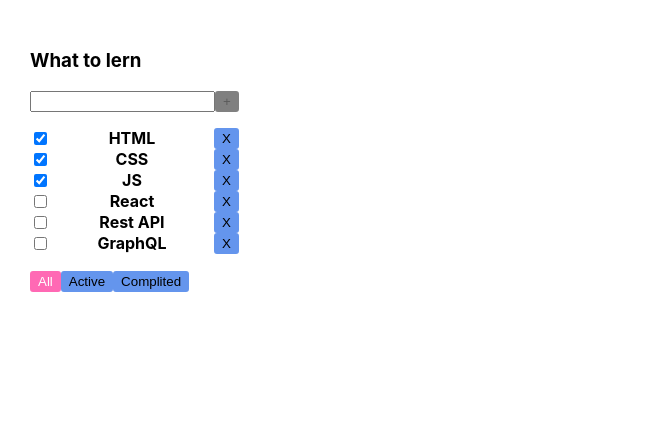
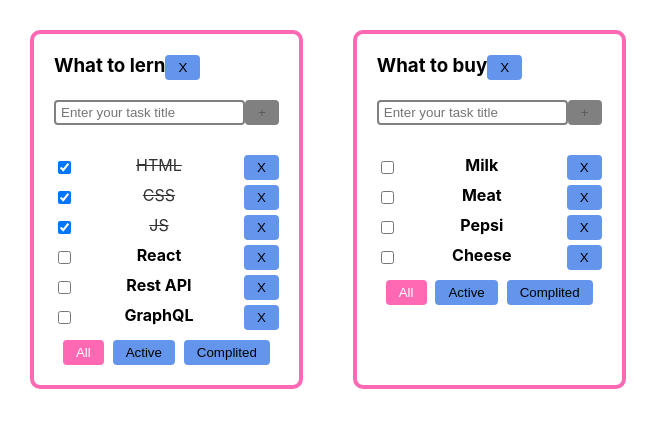
Before and after one commit to IlyaHancharuk/ToDoList, a React (Create React App) app: page / in a window 1280 px wide. Shown: the top 428 px of the page, without its empty margins (0-659 px from the left). Built offline with nearby package versions, Linux system fonts and the light colour scheme.

Commit message:
feat: implement render some todolists

```diff
--- a/src/components/App.css
+++ b/src/components/App.css
@@ -1,3 +1,7 @@
+*, *::before, *::after {
+  box-sizing: border-box;
+}
+
 .App {
   padding: 30px;
   display: flex;
@@ -8,35 +12,83 @@
   margin-right: 50px;
 }
 
-.Todolist button {
-  background-color: cornflowerblue;
-  border: 2px solid cornflowerblue;
-  cursor: pointer;
-  border-radius: 3px;
-  -webkit-border-radius: 3px;
-  -moz-border-radius: 3px;
-  -ms-border-radius: 3px;
-  -o-border-radius: 3px;
+.Todolist {
+  padding: 20px;
+  border: 4px solid hotpink;
+  border-radius: 10px;
+  -webkit-border-radius: 10px;
+  -moz-border-radius: 10px;
+  -ms-border-radius: 10px;
+  -o-border-radius: 10px;
 }
 
-.Todolist button:hover {
-  cursor: pointer;
-  border: 2px solid hotpink;
+.Todolist h3 {
+  margin: 0 0 20px 0;
 }
 
-.Todolist button:active {
+.input {
+  padding: 3px 5px;
+  border: 2px solid gray;
+  border-radius: 4px;
+  -webkit-border-radius: 4px;
+  -moz-border-radius: 4px;
+  -ms-border-radius: 4px;
+  -o-border-radius: 4px;
+}
+
+.input:focus {
+  border: 2px solid cornflowerblue;
+  outline: 0;
+}
+
+.error-input {
+  border: 2px solid red;
+  outline: 0;
+}
+
+.error-input:focus {
+  border: 2px solid red;
+  outline: 0;
+}
+
+.btn {
+  padding: 2px 10px;
+  background-color: cornflowerblue;
+  border: 3px solid cornflowerblue;
+  cursor: pointer;
+  border-radius: 4px;
+  -webkit-border-radius: 4px;
+  -moz-border-radius: 4px;
+  -ms-border-radius: 4px;
+  -o-border-radius: 4px;
+}
+
+.btn:hover {
+  cursor: pointer;
+  border: 3px solid hotpink;
+}
+
+.btn:active {
   background-color: rgb(85, 116, 172);
 }
 
-.Todolist button:disabled {
+.btn:disabled {
   background-color: grey;
   color: rgba(0, 0, 0, 0.295);
-  border: 2px solid grey;
+  border: 3px solid grey;
   cursor: auto;
+}
+
+.add-task-block {
+  height: 50px;
 }
 
 .tasklist {
   padding: 0;
+  margin: 5px 0 10px 0;
+  display: flex;
+  flex-direction: column;
+  gap: 5px;
 }
 
 .task {
@@ -44,24 +96,28 @@
   display: flex;
   gap: 10px;
   justify-content: space-between;
-}
-
-.task span {
   font-weight: bold;
 }
 
-.task-done span {
+.task-done span{
+  font-weight: normal;
   opacity: 0.8;
   text-decoration: line-through;
 }
 
-.Todolist .active-filter-btn {
+.filter-buttons {
+  display: flex;
+  flex-direction: row;
+  justify-content: space-evenly;
+}
+
+.active-filter-btn {
   background-color: hotpink;
-  border: 2px solid hotpink;
+  border: 3px solid hotpink;
   color: white;
 }
 
-.Todolist .active-filter-btn:active {
+.active-filter-btn:active {
   background-color: hotpink;
 }
 
--- a/src/components/App.tsx
+++ b/src/components/App.tsx
@@ -1,49 +1,99 @@
 import React, { useState } from 'react';
-import { FilterType, TasksType } from '../types';
+import { FilterType, TasksStateType, TasksType, TodoListType, TodoListsStateType } from '../types';
 import './App.css';
 import Todolist from './Todolist';
 import { v1 } from 'uuid';
 
 const App = () => {
+
     //BLL:
+    const todoListId_1 = v1();
+    const todoListId_2 = v1();
+
         //localState
-    const [tasks, setTasks] = useState( [
+    const [todoLists, setTodoLists] = useState<TodoListsStateType>([
+        {id: todoListId_1, title: 'What to lern', filter: 'all'},
+        {id: todoListId_2, title: 'What to buy', filter: 'all'},
+    ])
+
+    const [tasks, setTasks] = useState<TasksStateType>({
+        [todoListId_1]: [
             { id: v1(), title: 'HTML', isDone: true, },
             { id: v1(), title: 'CSS', isDone: true, },
             { id: v1(), title: 'JS', isDone: true, },
             { id: v1(), title: 'React', isDone: false, },
             { id: v1(), title: 'Rest API', isDone: false, },
             { id: v1(), title: 'GraphQL', isDone: false, },
-    ]);
+        ],
+        [todoListId_2]: [
+            { id: v1(), title: 'Milk', isDone: false, },
+            { id: v1(), title: 'Meat', isDone: false, },
+            { id: v1(), title: 'Pepsi', isDone: false, },
+            { id: v1(), title: 'Cheese', isDone: false, },
+        ],
+    })
 
-    const [filter, setFilter] = useState<FilterType>('all');
 
-    const getFiltredTasks = (tasks: TasksType[]) => {
+    //methods for filter
+    const getFiltredTasks = (tasks: TasksType[], filter: FilterType): TasksType[] => {
         if (filter === 'active') return tasks.filter(t => t.isDone === false);
         if (filter === 'completed') return tasks.filter(t => t.isDone === true);
         return tasks;
     }
+    const changeFilter = (todoListId: string, filter: FilterType) => {
+        const updatedTodoList = todoLists.map(todo => todo.id === todoListId ? {...todo, filter: filter} : todo);
+        setTodoLists(updatedTodoList);
+    };
 
-    const changeFilter = (filter: FilterType) => setFilter(filter);
-    const removeTask = (id: string) => setTasks(tasks.filter(t => t.id !== id));
-    const changeTaskStatus = (id: string, status: boolean) => {
-        setTasks(tasks.map(t => t.id === id ? {...t, isDone: status} : t));
+    //methods for tasks
+    const removeTask = (todoListId: string, id: string) => {
+        const updatedTasks = tasks[todoListId].filter(t => t.id !== id);
+        setTasks({...tasks, [todoListId]: updatedTasks});
+    };
+    const changeTaskStatus = (todoListId: string, id: string, status: boolean) => {
+        const updatedTasks = tasks[todoListId].map(t => t.id === id ? {...t, isDone: status} : t);
+        setTasks({...tasks, [todoListId]: updatedTasks});
     }
-    const addTask = (title: string) => {
-        setTasks([...tasks, {id: v1(), title: title, isDone: false}]);
+    const addTask = (todoListId: string, title: string) => {
+        const newTask = {id: v1(), title: title, isDone: false};
+        const updatedTasks = [newTask, ...tasks[todoListId],];
+        setTasks({...tasks, [todoListId]: updatedTasks});
     }
 
+    //methods for todolists
+    const removeTodoList = (todoListId: string) => {
+        setTodoLists(todoLists.filter(todo => todo.id !== todoListId));
+        delete tasks[todoListId];
+    }
+    const addTodoList = (title: string) => {
+        const newTodo: TodoListType = {id: v1(), title, filter: 'all'}
+        setTodoLists([...todoLists, newTodo]);
+    }
+
+
     //UI:
+    const todoListComponents: JSX.Element[] | JSX.Element = todoLists.map(todo => {
+        const filtredTasks = getFiltredTasks(tasks[todo.id], todo.filter);
+        return <Todolist
+            todoId={todo.id}
+            key={todo.id}
+            title={todo.title}
+            tasks={filtredTasks}
+            filter={todo.filter}
+
+            addTask={addTask}
+            removeTask={removeTask}
+            changeTaskStatus={changeTaskStatus}
+
+            changeFilter={changeFilter}
+            addTodoList={addTodoList}
+            removeTodoList={removeTodoList}
+        />
+    })
+
     return (
         <div className="App">
-            <Todolist
-                title='What to lern'
-                tasks={getFiltredTasks(tasks)}
-                changeFilter={changeFilter}
-                removeTask={removeTask}
-                changeTaskStatus={changeTaskStatus}
-                addTask={addTask}
-                filter={filter} />
+            {todoListComponents}
         </div>
     );
 }
--- a/src/components/Taskslist.tsx
+++ b/src/components/Taskslist.tsx
@@ -2,27 +2,31 @@ import React, { ChangeEvent, FC } from "react";
 import { TasksType } from "../types";
 
 type TaskListPropsType = {
+    todoId: string;
     tasks: TasksType[];
-    removeTask: (id: string) => void;
-    changeTaskStatus: (id: string, isDone: boolean) => void;
+    removeTask: (todoListId: string, id: string) => void;
+    changeTaskStatus: (todoListId: string, id: string, isDone: boolean) => void;
 }
 
 const Taskslist: FC<TaskListPropsType> = (props) => {
     const taskItems: JSX.Element[] | JSX.Element =
         props.tasks.length
             ? props.tasks.map(t => {
+            const removeTask = () => props.removeTask(props.todoId, t.id);
+            const changeTaskStatus = (e: ChangeEvent<HTMLInputElement>) => {
+                props.changeTaskStatus(props.todoId, t.id, e.currentTarget.checked)
+            };
 
-            const removeTask = () => props.removeTask(t.id);
-            const changeTaskStatus = (e: ChangeEvent<HTMLInputElement>) => props.changeTaskStatus(t.id, e.currentTarget.checked);
+            const taskClasses = `task ${t.isDone ? 'task-done' : ''}`;
 
             return (
-                <li className="task" key={t.id}>
+                <li className={taskClasses} key={t.id}>
                     <input
                         type="checkbox"
                         defaultChecked={t.isDone}
                         onChange={changeTaskStatus} />
                     <span>{t.title}</span>
-                    <button onClick={removeTask}> X </button>
+                    <button className="btn" onClick={removeTask}> X </button>
                 </li>
             )
         })
--- a/src/components/Todolist.tsx
+++ b/src/components/Todolist.tsx
@@ -3,13 +3,18 @@ import Taskslist from "./Taskslist";
 import { FilterType, TasksType } from "../types";
 
 type PropsToTodoType = {
+    todoId: string;
     title: string;
     tasks: TasksType[];
-    changeFilter: (filter: FilterType) => void;
-    removeTask: (id: string) => void;
-    changeTaskStatus: (id: string, isDone: boolean) => void;
-    addTask: (title: string) => void;
     filter: FilterType;
+
+    addTask: (todoListId: string, title: string) => void;
+    removeTask: (todoListId: string, id: string) => void;
+    changeTaskStatus: (todoListId: string, id: string, isDone: boolean) => void;
+
+    changeFilter: (todoListId: string, filter: FilterType) => void;
+    addTodoList: (title: string) => void;
+    removeTodoList: (todoListId: string) => void;
 }
 
 const TaskTitleMaxLength = 15;
@@ -18,12 +23,9 @@ const Todolist: React.FC<PropsToTodoType> = (props) => {
     const [taskTitle, setTaskTitle] = useState('');
     const [error, setError] = useState(false);
 
-    const setAllFilter = () => props.filter !== 'all' && props.changeFilter('all');
-    const setActiveFilter = () => props.filter !== 'active' && props.changeFilter('active');
-    const setComplitedFilter = () => props.filter !== 'completed' && props.changeFilter('completed');
-
+    const handlerToFilterCreator = (filter: FilterType) => () => props.changeFilter(props.todoId, filter);
     const addTask = () => {
-        props.addTask(taskTitle);
+        props.addTask(props.todoId, taskTitle);
         setTaskTitle('');
     };
     const changeTaskTitle = (e: ChangeEvent<HTMLInputElement>) => {
@@ -32,25 +34,38 @@ const Todolist: React.FC<PropsToTodoType> = (props) => {
         setTaskTitle(text);
     };
 
+    const removeTodoList = () => props.removeTodoList(props.todoId);
+
+    const inputClasses = `input ${error && 'error-input'}`;
+    const setFilterAllBtnClasses = `${props.filter === 'all' ? 'active-filter-btn' : ''} btn`;
+    const setFilterActiveBtnClasses = `${props.filter === 'active' ? 'active-filter-btn' : ''} btn`;
+    const setFilterComplitedBtnClasses = `${props.filter === 'completed' ? 'active-filter-btn' : ''} btn`;
+
     return (
         <div className="Todolist">
-            <h3>{props.title}</h3>
+            <h3>
+                {props.title}
+                <button className="btn" onClick={removeTodoList}>X</button>
+            </h3>
             <div className="add-task-block">
                 <input
+                    className={inputClasses}
                     type="text"
+                    placeholder="Enter your task title"
                     value={taskTitle}
                     onChange={changeTaskTitle} />
-                <button onClick={addTask} disabled={taskTitle === '' || error}> + </button>
+                <button className="btn" onClick={addTask} disabled={taskTitle === '' || error}> + </button>
+                {taskTitle.length > TaskTitleMaxLength && <div className="error-message">Task title is to long!</div>}
             </div>
-            {taskTitle.length > TaskTitleMaxLength && <div className="error-message">Task title is to long!</div>}
             <Taskslist
+                todoId={props.todoId}
                 tasks={props.tasks}
                 removeTask={props.removeTask}
                 changeTaskStatus={props.changeTaskStatus} />
             <div className="filter-buttons">
-                <button className={props.filter === 'all' ? 'active-filter-btn' : ''} onClick={setAllFilter}>All</button>
-                <button className={props.filter === 'active' ? 'active-filter-btn' : ''} onClick={setActiveFilter}>Active</button>
-                <button className={props.filter === 'completed' ? 'active-filter-btn' : ''} onClick={setComplitedFilter}>Complited</button>
+                <button className={setFilterAllBtnClasses} onClick={handlerToFilterCreator('all')}>All</button>
+                <button className={setFilterActiveBtnClasses} onClick={handlerToFilterCreator('active')}>Active</button>
+                <button className={setFilterComplitedBtnClasses} onClick={handlerToFilterCreator('completed')}>Complited</button>
             </div>
         </div>
     )
```
Also changed, not shown: src/types.ts (+12 -4 lines), 2 other files (tests, documents, lock files or other folders). Lines whose indentation alone changed are shown as unchanged.
